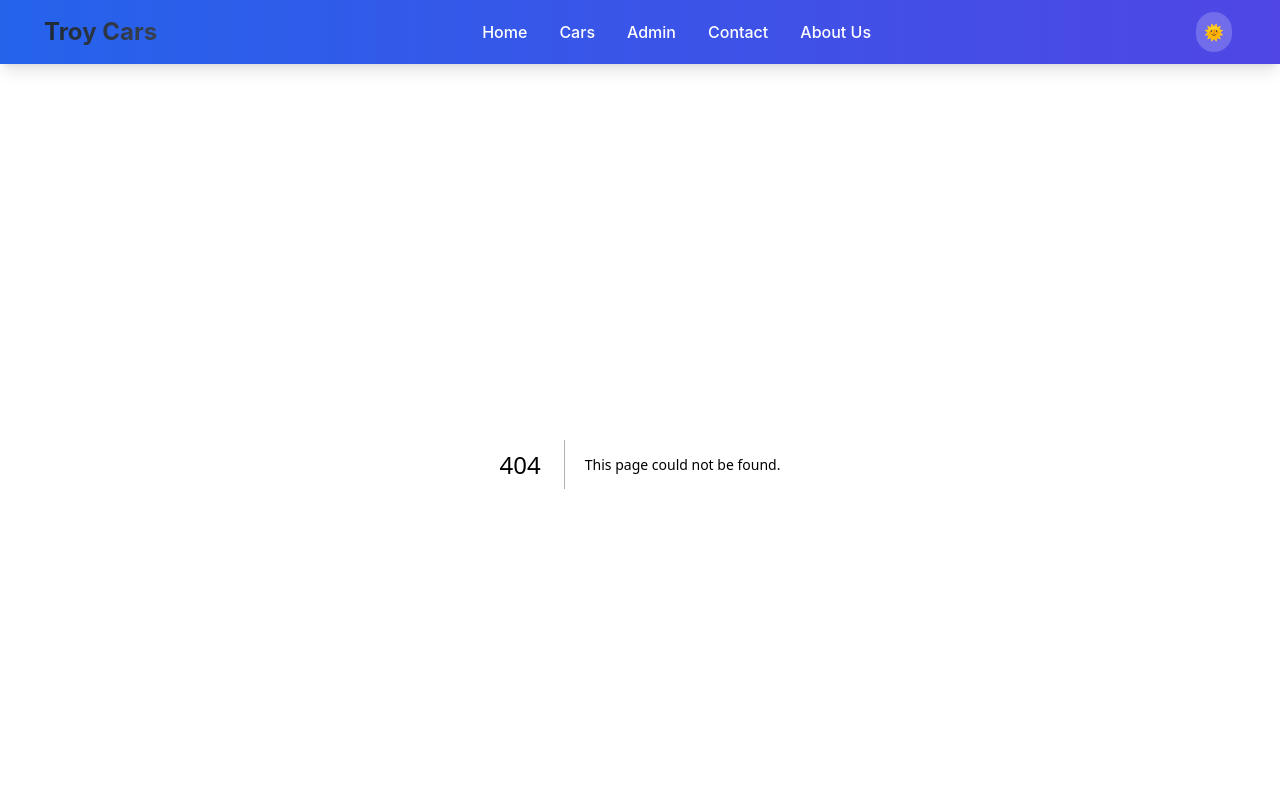
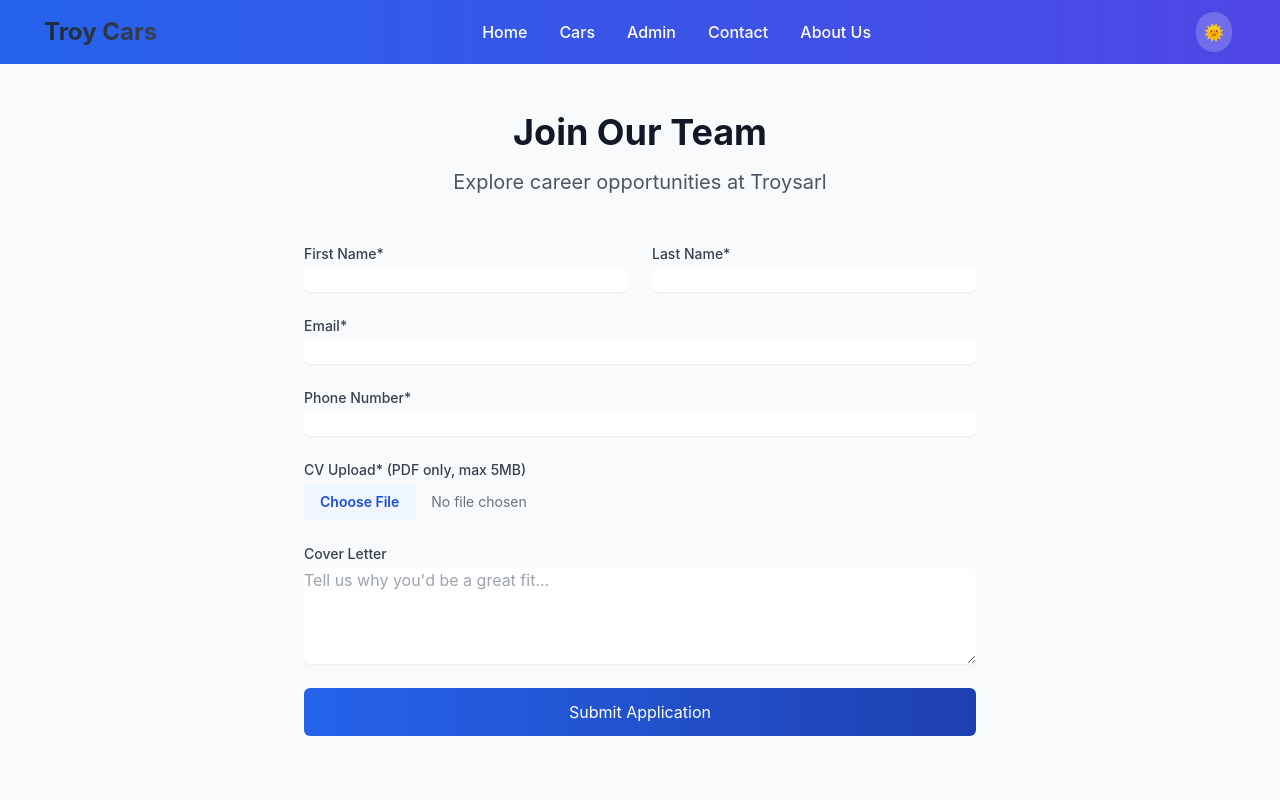
Before and after one commit to bugragormus/troysarl, a Next.js app: page /careers in a window 1280 px wide. Before the commit this address had no page. Shown: the top 800 px of the page. Built offline with nearby package versions, Linux system fonts and the light colour scheme.

Commit message:
careers page created

```diff
--- a/components/Layout.tsx
+++ b/components/Layout.tsx
@@ -229,6 +229,11 @@ export default function Layout({ children }: LayoutProps) {
                       Contact
                     </Link>
                   </li>
+                  <li>
+                    <Link href="/careers" className="hover:underline">
+                      Careers
+                    </Link>
+                  </li>
                 </ul>
               </div>
 
--- /dev/null
+++ b/pages/careers.tsx
@@ -0,0 +1,208 @@
+import { useState } from "react";
+import Head from "next/head";
+
+export default function CareersPage() {
+  const [formData, setFormData] = useState({
+    firstName: "",
+    lastName: "",
+    email: "",
+    phone: "",
+    position: "",
+    message: "",
+  });
+  const [cvFile, setCvFile] = useState<File | null>(null);
+  const [isSubmitting, setIsSubmitting] = useState(false);
+  const [submitSuccess, setSubmitSuccess] = useState(false);
+  const [error, setError] = useState("");
+
+  const handleSubmit = async (e: React.FormEvent) => {
+    e.preventDefault();
+    setIsSubmitting(true);
+    setError("");
+
+    try {
+      // 1. CV'yi Uploadcare'e yükle
+      let cvUrl = "";
+      if (cvFile) {
+        const uploadcareResponse = await fetch(
+          `https://upload.uploadcare.com/base/`,
+          {
+            method: "POST",
+            body: JSON.stringify({
+              file: cvFile,
+              UPLOADCARE_PUB_KEY: "YOUR_UPLOADCARE_PUBLIC_KEY", // Uploadcare Public Key
+            }),
+          }
+        );
+        const uploadcareData = await uploadcareResponse.json();
+        cvUrl = uploadcareData.file;
+      }
+
+      // 2. Form verilerini Formspree'ye gönder
+      const formspreeResponse = await fetch(
+        "https://formspree.io/f/YOUR_FORMSPREE_FORM_ID", // Formspree Form ID
+        {
+          method: "POST",
+          headers: {
+            "Content-Type": "application/json",
+          },
+          body: JSON.stringify({
+            ...formData,
+            cvUrl, // Uploadcare'den gelen CV URL'si
+          }),
+        }
+      );
+
+      if (!formspreeResponse.ok) {
+        throw new Error("Form submission failed");
+      }
+
+      setSubmitSuccess(true);
+      setFormData({
+        firstName: "",
+        lastName: "",
+        email: "",
+        phone: "",
+        position: "",
+        message: "",
+      });
+      setCvFile(null);
+    } catch (err: any) {
+      setError(err.message || "An error occurred. Please try again.");
+    } finally {
+      setIsSubmitting(false);
+    }
+  };
+
+  return (
+    <div className="min-h-screen bg-gray-50 dark:bg-gray-900 py-12 px-4 sm:px-6 lg:px-8">
+      <Head>
+        <title>Careers - Troysarl</title>
+      </Head>
+
+      <div className="max-w-2xl mx-auto">
+        <div className="text-center mb-12">
+          <h1 className="text-4xl font-bold text-gray-900 dark:text-white mb-4">
+            Join Our Team
+          </h1>
+          <p className="text-xl text-gray-600 dark:text-gray-300">
+            Explore career opportunities at Troysarl
+          </p>
+        </div>
+
+        {submitSuccess && (
+          <div className="bg-green-100 border border-green-400 text-green-700 px-4 py-3 rounded mb-4">
+            Application submitted successfully!
+          </div>
+        )}
+
+        {error && (
+          <div className="bg-red-100 border border-red-400 text-red-700 px-4 py-3 rounded mb-4">
+            {error}
+          </div>
+        )}
+
+        <form onSubmit={handleSubmit} className="space-y-6">
+          {/* Form alanları aynı kalacak */}
+          <div className="grid grid-cols-1 md:grid-cols-2 gap-6">
+            <div>
+              <label className="block text-sm font-medium text-gray-700 dark:text-gray-300">
+                First Name*
+              </label>
+              <input
+                type="text"
+                required
+                value={formData.firstName}
+                onChange={(e) =>
+                  setFormData({ ...formData, firstName: e.target.value })
+                }
+                className="mt-1 block w-full rounded-md border-gray-300 shadow-sm focus:border-blue-500 focus:ring-blue-500 dark:bg-gray-800 dark:border-gray-600 dark:text-white"
+              />
+            </div>
+
+            <div>
+              <label className="block text-sm font-medium text-gray-700 dark:text-gray-300">
+                Last Name*
+              </label>
+              <input
+                type="text"
+                required
+                value={formData.lastName}
+                onChange={(e) =>
+                  setFormData({ ...formData, lastName: e.target.value })
+                }
+                className="mt-1 block w-full rounded-md border-gray-300 shadow-sm focus:border-blue-500 focus:ring-blue-500 dark:bg-gray-800 dark:border-gray-600 dark:text-white"
+              />
+            </div>
+          </div>
+
+          <div>
+            <label className="block text-sm font-medium text-gray-700 dark:text-gray-300">
+              Email*
+            </label>
+            <input
+              type="email"
+              required
+              value={formData.email}
+              onChange={(e) =>
+                setFormData({ ...formData, email: e.target.value })
+              }
+              className="mt-1 block w-full rounded-md border-gray-300 shadow-sm focus:border-blue-500 focus:ring-blue-500 dark:bg-gray-800 dark:border-gray-600 dark:text-white"
+            />
+          </div>
+
+          <div>
+            <label className="block text-sm font-medium text-gray-700 dark:text-gray-300">
+              Phone Number*
+            </label>
+            <input
+              type="tel"
+              required
+              value={formData.phone}
+              onChange={(e) =>
+                setFormData({ ...formData, phone: e.target.value })
+              }
+              className="mt-1 block w-full rounded-md border-gray-300 shadow-sm focus:border-blue-500 focus:ring-blue-500 dark:bg-gray-800 dark:border-gray-600 dark:text-white"
+            />
+          </div>
+
+          <div>
+            <label className="block text-sm font-medium text-gray-700 dark:text-gray-300">
+              CV Upload* (PDF only, max 5MB)
+            </label>
+            <input
+              type="file"
+              required
+              accept="application/pdf"
+              onChange={(e) => setCvFile(e.target.files?.[0] || null)}
+              className="mt-1 block w-full text-sm text-gray-500 file:mr-4 file:py-2 file:px-4 file:rounded file:border-0 file:text-sm file:font-semibold file:bg-blue-50 file:text-blue-700 hover:file:bg-blue-100 dark:file:bg-gray-700 dark:file:text-gray-200"
+            />
+          </div>
+
+          <div>
+            <label className="block text-sm font-medium text-gray-700 dark:text-gray-300">
+              Cover Letter
+            </label>
+            <textarea
+              rows={4}
+              value={formData.message}
+              onChange={(e) =>
+                setFormData({ ...formData, message: e.target.value })
+              }
+              className="mt-1 block w-full rounded-md border-gray-300 shadow-sm focus:border-blue-500 focus:ring-blue-500 dark:bg-gray-800 dark:border-gray-600 dark:text-white"
+              placeholder="Tell us why you'd be a great fit..."
+            />
+          </div>
+
+          <button
+            type="submit"
+            disabled={isSubmitting}
+            className="w-full bg-gradient-to-r from-blue-600 to-blue-800 text-white py-3 px-4 rounded-md hover:from-blue-700 hover:to-blue-900 transition-all disabled:opacity-50"
+          >
+            {isSubmitting ? "Submitting..." : "Submit Application"}
+          </button>
+        </form>
+      </div>
+    </div>
+  );
+}
```
